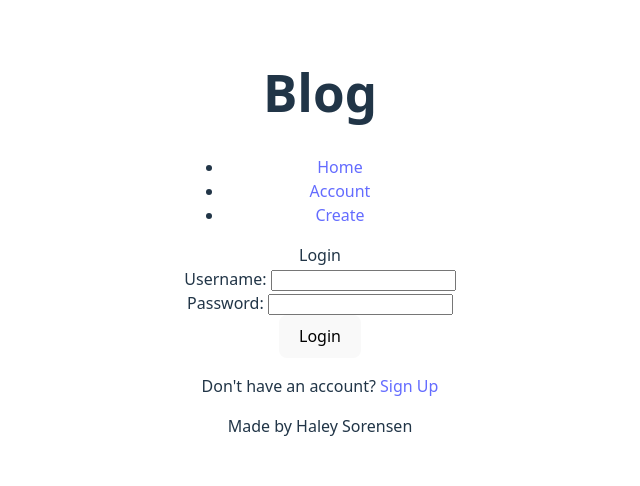
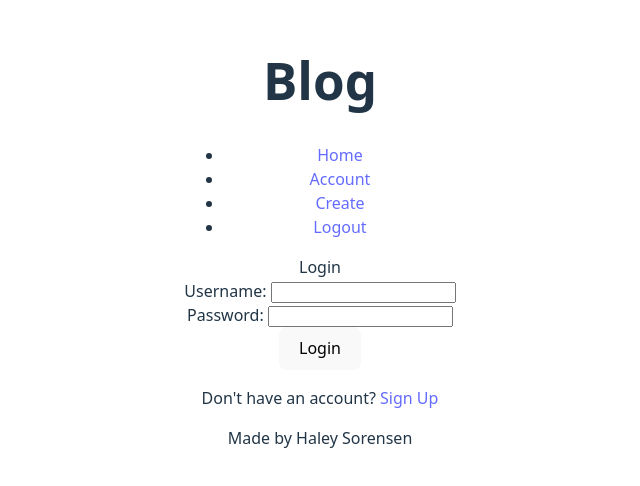
Before and after one commit to Hsoren31/blog-api, a React (Vite) app in the folder author/: page /login in a window 1280 px wide. Shown: the part 158-644 px from the top of the page, without its empty margins (320-960 px from the left). Built offline with nearby package versions, Linux system fonts and the light colour scheme.

Commit message:
FEAT: set up react protected routes

```diff
--- a/author/src/App.jsx
+++ b/author/src/App.jsx
@@ -11,15 +11,15 @@ import CreatePost from "./pages/CreatePost";
 import Account from "./pages/Account";
 import EditAccount from "./pages/EditAccount";
 import NotFound from "./pages/NotFound";
+import PrivateRoutes from "./PrivateRoutes";
 
 function App() {
   return (
     <>
       <Header />
       <Routes>
+        <Route element={<PrivateRoutes />}>
           <Route path="/" element={<HomeFeed />} />
-        <Route path="login" element={<Login />} />
-        <Route path="signup" element={<Signup />} />
           <Route path=":postId">
             <Route index element={<Post />} />
             <Route path="edit" element={<EditPost />} />
@@ -29,6 +29,9 @@ function App() {
             <Route index element={<Account />} />
             <Route path="edit" element={<EditAccount />} />
           </Route>
+        </Route>
+        <Route path="login" element={<Login />} />
+        <Route path="signup" element={<Signup />} />
         <Route path="*" element={<NotFound />} />
       </Routes>
       <Footer />
--- /dev/null
+++ b/author/src/PrivateRoutes.jsx
@@ -0,0 +1,9 @@
+import { Navigate, Outlet } from "react-router-dom";
+
+const PrivateRoutes = () => {
+  let auth = localStorage.getItem("accessToken");
+
+  return auth ? <Outlet /> : <Navigate to="/login" />;
+};
+
+export default PrivateRoutes;
--- a/author/src/components/Header.jsx
+++ b/author/src/components/Header.jsx
@@ -1,6 +1,10 @@
 import { Link } from "react-router-dom";
 
 export default function Header() {
+  function onLogout() {
+    localStorage.removeItem("accessToken");
+    localStorage.removeItem("userId");
+  }
   return (
     <header>
       <h1>Blog</h1>
@@ -15,6 +19,11 @@ export default function Header() {
           <li>
             <Link to="/create">Create</Link>
           </li>
+          <li>
+            <a href="/login" onClick={onLogout}>
+              Logout
+            </a>
+          </li>
         </ul>
       </nav>
     </header>
--- a/author/src/pages/CreatePost.jsx
+++ b/author/src/pages/CreatePost.jsx
@@ -22,9 +22,10 @@ export default function CreatePost() {
         method: "POST",
         headers: {
           "Content-Type": "application/JSON",
+          Authorization: "Bearer " + localStorage.getItem("accessToken"),
         },
         body: JSON.stringify({
-          userId: "c20f3689-75a9-4863-956c-a0815d3f12d6",
+          userId: localStorage.getItem("userId"),
           title,
           description,
           body,
```
Also changed, not shown: 1 other file (tests, documents, lock files or other folders). Lines whose indentation alone changed are shown as unchanged.
